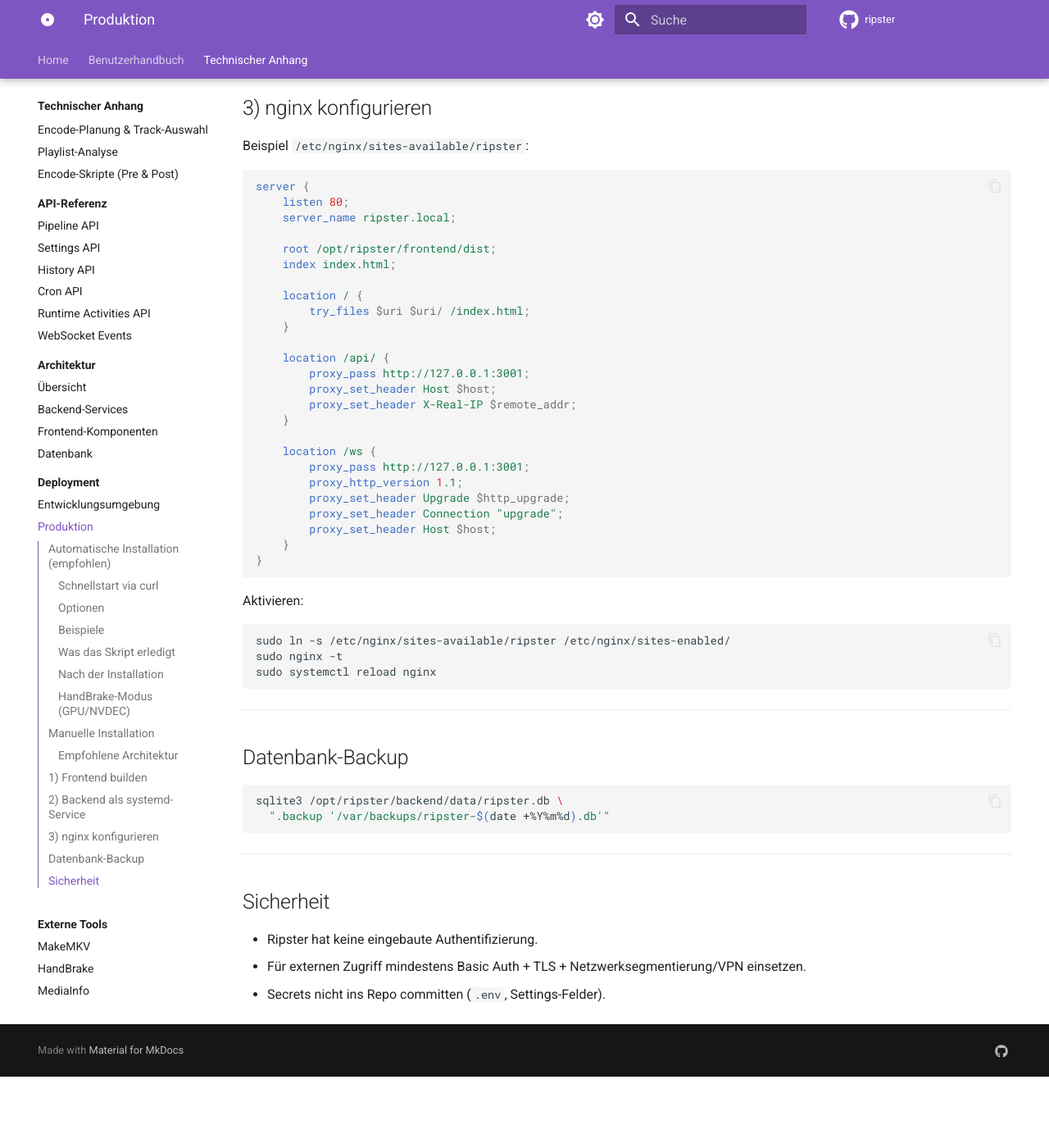
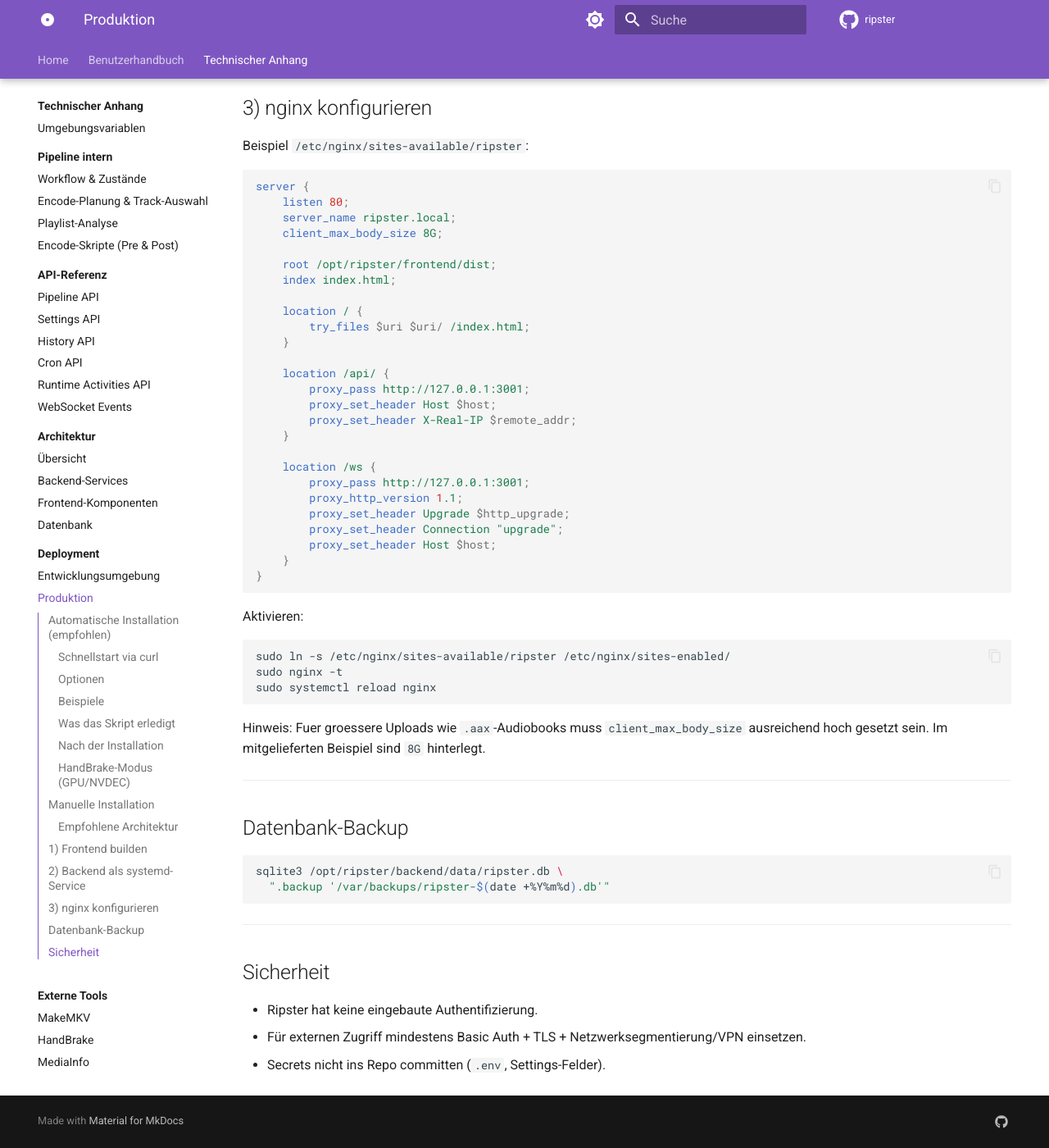
Before and after one commit to Mboehmlaender/ripster, an MkDocs documentation site: the page built from docs/deployment/production.md, in a window 1280 px wide and 1400 px high, scrolled down 4239 px. Shown: the whole window at 82% size. Built offline with MkDocs 1.6.1 and Material for MkDocs 9.7.7, drawn with Linux system fonts in a browser that asks for light colours; comment, search, counter and statistics services are not loaded; the version menu is left out; before the commit the page ends 5552 px from its top, so only the background shows below that.

Commit message:
0.10.0-1 FileSize

````diff
--- a/docs/deployment/production.md
+++ b/docs/deployment/production.md
@@ -180,6 +180,7 @@
 server {
     listen 80;
     server_name ripster.local;
+    client_max_body_size 8G;
 
     root /opt/ripster/frontend/dist;
     index index.html;
@@ -212,6 +213,8 @@
 sudo systemctl reload nginx
 ```
 
+Hinweis: Fuer groessere Uploads wie `.aax`-Audiobooks muss `client_max_body_size` ausreichend hoch gesetzt sein. Im mitgelieferten Beispiel sind `8G` hinterlegt.
+
 ---
 
 ## Datenbank-Backup
--- a/package.json
+++ b/package.json
@@ -1,7 +1,7 @@
 {
   "name": "ripster",
   "private": true,
-  "version": "0.10.0",
+  "version": "0.10.0-1",
   "scripts": {
     "dev": "concurrently \"npm run dev --prefix backend\" \"npm run dev --prefix frontend\"",
     "dev:backend": "npm run dev --prefix backend",
````
Also changed, not shown: 7 other files.
